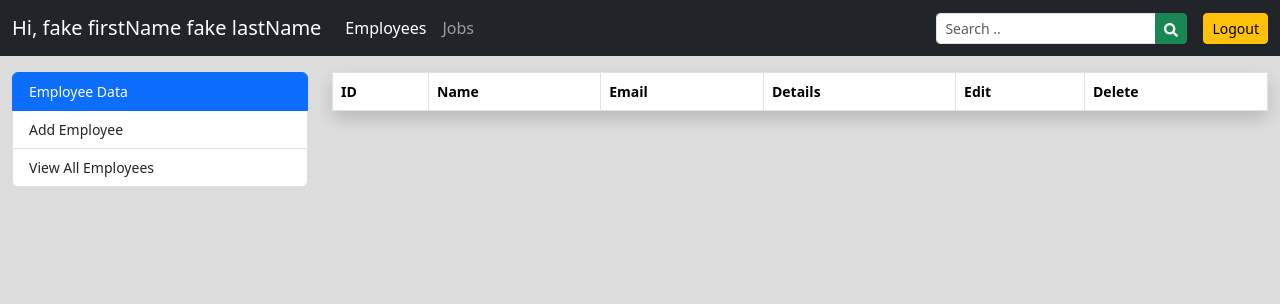
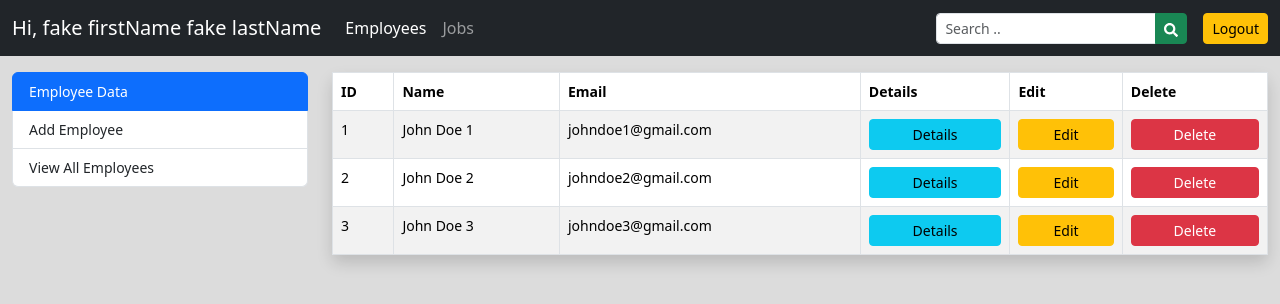
Before and after one commit to ali-moradzade/ems-site, a React (Create React App) app in the folder frontend/: page /employees in a window 1280 px wide. Shown: the top 304 px of the page. Built offline with nearby package versions, Linux system fonts and the light colour scheme.

Commit message:
adding EmployeeList into employee

```diff
--- a/frontend/src/components/EmployeeList.tsx
+++ b/frontend/src/components/employee/EmployeeList.tsx
@@ -1,7 +1,36 @@
-import {useEmployeeContext} from "../hooks/use-employee-context";
+import {useEmployeeContext} from "../../hooks/use-employee-context";
 
 export function EmployeeList() {
-    const {employees} = useEmployeeContext();
+    const employees = [
+        {
+            id: '1',
+            firstName: 'John',
+            lastName: 'Doe 1',
+            email: 'johndoe1@gmail.com',
+            phone: '+919876543210',
+            job: 'Graphic Designer',
+            date: '12/09/2022',
+        },
+        {
+            id: '2',
+            firstName: 'John',
+            lastName: 'Doe 2',
+            email: 'johndoe2@gmail.com',
+            phone: '+919876543211',
+            job: 'Web Designer',
+            date: '11/09/2022',
+        },
+        {
+            id: '3',
+            firstName: 'John',
+            lastName: 'Doe 3',
+            email: 'johndoe3@gmail.com',
+            phone: '+919876543212',
+            job: 'Web Developer',
+            date: '10/09/2022',
+        },
+    ];
+
 
     const renderedEmployees = employees.map(({id, firstName, lastName, email}) => {
         return (
--- a/frontend/src/pages/EmployeeListPage.tsx
+++ b/frontend/src/pages/EmployeeListPage.tsx
@@ -1,4 +1,4 @@
-import {EmployeeList} from "../components/EmployeeList";
+import {EmployeeList} from "../components/employee/EmployeeList";
 
 export function EmployeeListPage() {
     return (
```
